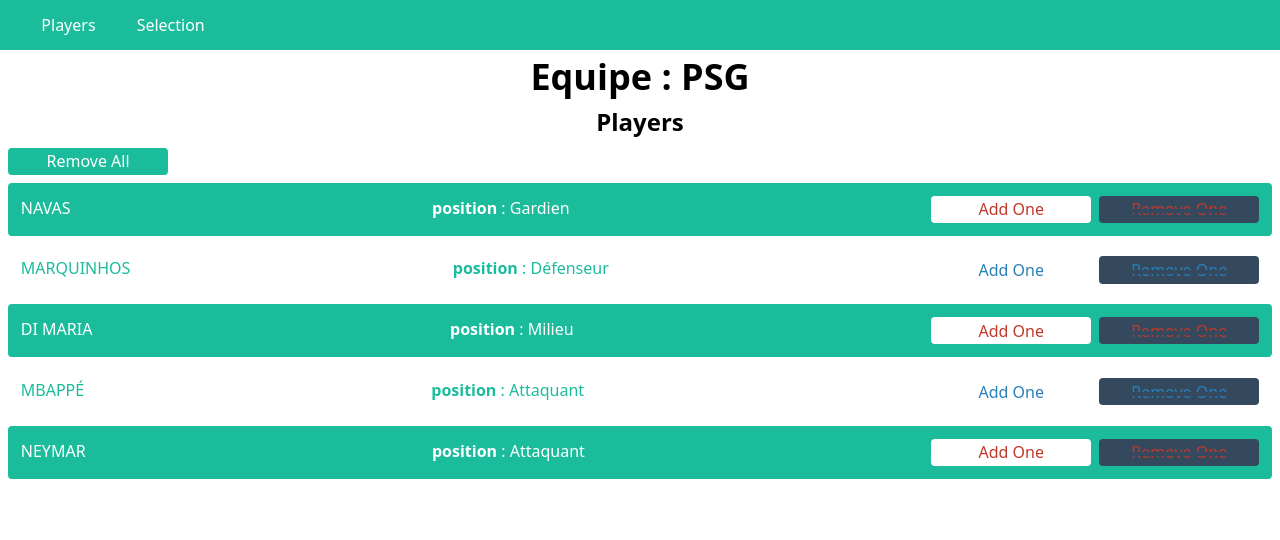
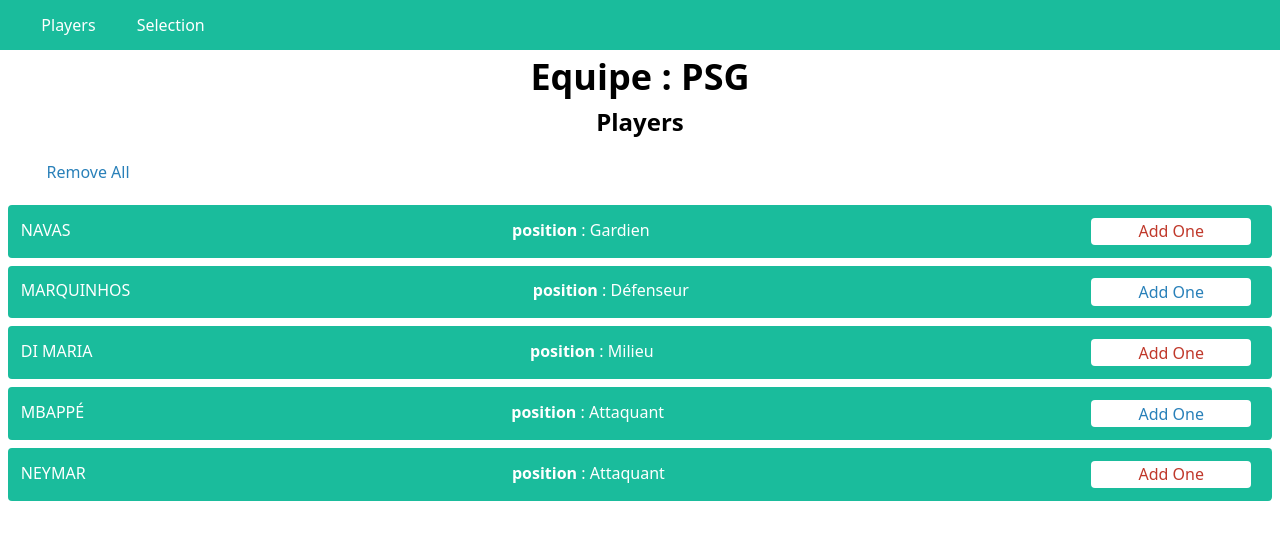
Before and after one commit to LucasLaurens/LUCAS_LAURENS_IWM_VUE_JS, a Vue app in the folder vue-game1/client/: page / in a window 1280 px wide. Shown: the top 540 px of the page. Built offline with nearby package versions, Linux system fonts and the light colour scheme.

Commit message:
[Feat] add and remove an item with vue store

```diff
--- a/vue-game1/client/package.json
+++ b/vue-game1/client/package.json
@@ -10,11 +10,13 @@
   "dependencies": {
     "autoprefixer": "^9.8.6",
     "core-js": "^3.7.0",
+    "eslint-loader": "^4.0.2",
     "postcss": "^7.0.35",
     "postcss-loader": "^4.1.0",
     "tailwindcss": "npm:@tailwindcss/postcss7-compat@^2.0.1",
     "vue": "^3.0.0",
-    "vue-router": "^4.0.0-rc.5"
+    "vue-router": "^4.0.0-rc.5",
+    "vuex": "^4.0.0-beta.1"
   },
   "devDependencies": {
     "@vue/cli-plugin-babel": "~4.5.0",
--- a/vue-game1/client/src/App.vue
+++ b/vue-game1/client/src/App.vue
@@ -1,6 +1,7 @@
 <template>
   <div id="main-view">
     <div class="menu">
+      <!-- eslint-disable-line no-mixed-spaces-and-tabs -->
       <router-link to="/">Players</router-link>
       <router-link to="/selection">Selection</router-link>
     </div>
--- a/vue-game1/client/src/components/PlayerCard.vue
+++ b/vue-game1/client/src/components/PlayerCard.vue
@@ -8,12 +8,6 @@
 				title="Add One"
 				:index="index"
 				@click="addData(playerData)"
-			/>
-			<base-button
-				class="remove"
-				title="Remove One"
-				:index="index"
-				@click="removeData(playerData)"
 			/>
 		</div>
 	</div>
@@ -29,9 +23,6 @@
 	methods: {
 		addData: function (player) {
 			this.$emit('add-data', player)
-		},
-		removeData: function (player) {
-			this.$emit('remove-data', player)
 		}
 	},
 	computed: {
--- a/vue-game1/client/src/components/global/BaseArray.vue
+++ b/vue-game1/client/src/components/global/BaseArray.vue
@@ -1,31 +1,50 @@
 <template>
 	<div>
-		<table v-show="listPlayers && listPlayers.length > 0" class="table-auto w-full base-array">
+		<table v-show="selection && selection.length > 0" class="table-auto w-full base-array">
 			<thead>
 				<tr>
-					<th class="w-1/4">name</th>
-					<th class="w-1/4">position</th>
-					<th class="w-1/4">country</th>
-					<th class="w-1/4">health</th>
+					<th class="w-1/5">Name</th>
+					<th class="w-1/5">Position</th>
+					<th class="w-1/5">Country</th>
+					<th class="w-1/5">Health</th>
+					<th class="w-1/5">Action</th>
 				</tr>
 			</thead>
 			<tbody>
-				<tr v-for="(player, index) in listPlayers" :key="index" :class="[(index%2==0) ? 'green-line' : 'white-line']">
-					<td class="w-1/4 text-center">{{player.name}}</td>
-					<td class="w-1/4 text-center">{{player.position}}</td>
-					<td class="w-1/4 text-center">{{player.country}}</td>
-					<td class="w-1/4 text-center">{{player.health}}</td>
+				<tr v-for="(player, index) in selection" :key="index" :class="[(index%2==0) ? 'green-line' : 'white-line']">
+					<td class="w-1/6 text-center">{{player.name}}</td>
+					<td class="w-1/6 text-center">{{player.position}}</td>
+					<td class="w-1/6 text-center">{{player.country}}</td>
+					<td class="w-1/6 text-center">{{player.health}}</td>
+					<td class="w-1/6 text-center">
+						<base-button
+							title="Remove"
+							:index="index"
+							@click="removeData(player)"
+						/>
+				</td>
 				</tr>
 			</tbody>
 		</table>
 	</div>
 </template>
 <script>
+import { mapActions } from 'vuex'
 export default {
 	name: "base-array",
 	props: {
-		listPlayers: Array
-	}
+		selection: Array
+	},
+	methods: {
+		...mapActions({
+			removePlayer: 'removePlayer'
+		}),
+		removeData: function(player) {
+			// Remove an item accordting to the name
+			this.removePlayer(player)
+			this.counter = this.$store.state.selection.length;
+		}
+	},
 }
 </script>
 <style>
--- a/vue-game1/client/src/components/global/BaseButton.vue
+++ b/vue-game1/client/src/components/global/BaseButton.vue
@@ -10,8 +10,7 @@
 	name: "base-button",
 	props: {
 		title: String,
-		index: Number,
-		clickMethod: Function
+		index: Number
 	}
 }
 </script>
--- a/vue-game1/client/src/screens/PlayerView.vue
+++ b/vue-game1/client/src/screens/PlayerView.vue
@@ -8,21 +8,20 @@
 				@click="removeAll"
 			/>
 			<player-card
-				v-show="datas && players.length > 0"
+				v-show="players && players.length > 0"
 				v-for="(player, i) in players" :key="i"
 				class="item-list"
-				:class="[(i%2==0) ? '' : 'blue', playerPicked(player)]"
+				:class="[(i%2==0) ? '' : 'blue']"
 				:playerData="player"
 				:index="i"
 				@add-data="(data) => addOne(data)"
-				@remove-data="(player) => removeOne(player)"
 			/>
 		</div>
 	</div>
 </template>
 <script>
-import datas from './../data/players.json'
 import PlayerCard from '../components/PlayerCard'
+import { mapActions } from 'vuex'
 export default {
 	name: "player-view",
 	components: {
@@ -30,48 +29,30 @@
 	},
 	data() {
 		return {
-			datas: datas,
-			counter: 0,
-			isCompleted: false,
-			list: [],
-			errorMessages: []
+			counter: 0
 		}
 	},
 	methods: {
+		...mapActions({
+			addPlayer: 'addPlayer'
+		}),
 		addOne: function(player) {
 			// Add an item in a list if doesn't exist
-			if (!this.list.includes(player)) {
-				this.list = [...this.list, player];
+			if (!this.$store.state.selection.includes(player)) {
+				this.addPlayer(player)
 			}
-			this.counter = this.list.length;
-		},
-		removeOne: function(player) {
-			// Remove an item accordting to the name
-			this.list = this.list.filter((item) => {
-				return item.name != player.name
-			});
-			this.counter = this.list.length;
-			if (this.counter == 0) {
-				this.isCompleted = false;
-			}
+			this.counter = this.$store.state.selection.length;
 		},
 		removeAll: function() {
 			// Remove all items in a list
 			this.list = [];
 			this.counter = 0;
 		},
-		playerPicked: function(player) {
-			// Get the color based on the player found
-			return (this.list.find(item => item.name === player.name)) ? 'grey greyAdd' : 'greyRemove'
-		}
 	},
 	computed: {
-		teamName: function() {
-			return datas.name;
+		players: function() {
+			return this.$store.state.players
 		},
-		players: function() {
-			return datas.players
-		}
 	},
 }
 </script>
@@ -83,33 +64,4 @@
 		padding: 1%;
 		background-color: #1abc9c;
 	}
-	.blue {
-		background-color: #fff;
-		color: #1abc9c;
-	}
-	.grey {
-		color: #1abc9c !important;
-		background-color: #34495e !important;
-	}
-	.greyAdd .add button, .greyRemove .remove button {
-		position: relative;
-		background-color: #34495e !important;
-		transition: .3s ease-in;
-	}
-	.greyAdd .add button::before, .greyRemove .remove button::before {
-		content: "";
-		position: absolute;
-		height: .25rem;
-		width: 100%;
-		top: 50%;
-		left: 0;
-		background: #34495e;
-	}
-	.btn-show {
-		width: 10rem;
-	}
-	.btn-show button {
-		color: #fff !important;
-		background: #1abc9c !important;
-	}
 </style>
--- a/vue-game1/client/src/screens/SelectionView.vue
+++ b/vue-game1/client/src/screens/SelectionView.vue
@@ -1,63 +1,22 @@
 <template>
-	<div>
-		<h2 class="second-title">Section</h2>
-		<!-- <base-array
-			v-show="listPlayers && listPlayers.length > 0"
-			:listPlayers="listPlayers"
-		/> -->
-		<!-- <base-button
-			class="btn-show"
-			title="Cacher Ma Selection"
-			@click="getComplete"
-		/> -->
-		<!-- Second part -->
-		<!-- <div class="m-2 mt-4">
-			<ul class="list-errors">
-				<li v-for="(msg, i) in errorMessages" :key="i">
-					{{msg}}
-				</li>
-			</ul>
-			<p>Ma liste contient <span style="font-weight: bold;">{{counter}}</span> <span v-if="counter > 1">joueurs</span><span v-else>joueur</span></p>
-			<base-button
-				v-show="isCompleted == false"
-				class="btn-show"
-				title="Montrer Ma Selection"
-				@click="getComplete"
-			/>
-		</div> -->
+	<div id="selection-view">
+		<h2 class="second-title">Selection</h2>
+		<base-array
+			v-show="selection && selection.length > 0"
+			:selection="selection"
+		/>
 	</div>
 </template>
 <script>
 export default {
-	name: "selection-box",
-	// props: {
-	// 	listPlayers: Array
-	// },
-	// methods: {
-		// getComplete() {
-		// 	// Display selection list if is completed or not
-		// 	this.errorMessages = []
-		// 	if (this.list.length > 0) {
-		// 		this.isCompleted = true;
-		// 	} else {
-		// 		const error = "Vous n'avez pas encore sélectionné de joueurs"
-		// 		if(!this.errorMessages.includes(error)) {
-		// 			this.errorMessages.push(error)
-		// 		}
-		// 	}
-		// }
-	// 	getComplete: function() {
-	// 		this.$emit('is-completed', false);
-	// 	}
-	// },
+	name: "selection-view",
+	computed: {
+		/* eslint-disable no-mixed-spaces-and-tabs */
+    	selection: function() {
+			console.log(this.$store.state.selection)
+			let store = this.$store.state.selection;
+			return (store && store.length > 0) ? store : [];
+		}
+  	}
 }
 </script>
-<style >
-		/* .list-errors li {
-		background: #ff5555;
-		color: #fff;
-		padding: 1%;
-		border-radius: 6px;
-		border: 2px solid #ff0000;
-	} */
-</style>
--- /dev/null
+++ b/vue-game1/client/src/store.js
@@ -0,0 +1,31 @@
+import { createStore } from 'vuex';
+import datas from './data/players.json'
+
+export const store = createStore({
+	state: {
+		players: datas.players,
+		selection: []
+	},
+	mutations: {
+		ADD_PLAYER: (state, player) => {
+			state.selection.push(player)
+		},
+		REMOVE_PLAYER: (state, player) => {
+			state.selection = state.selection.filter(item => {
+				return item.name !== player.name
+			});
+		},
+	},
+	getters: {
+		players: state => state.players,
+		selection: state => state.selection
+	},
+	actions: {
+		addPlayer: (store, player) => {
+			store.commit('ADD_PLAYER', player)
+		},
+		removePlayer: (store, player) => {
+			store.commit('REMOVE_PLAYER', player)
+		}
+	}
+});
```
Also changed, not shown: vue-game1/client/src/main.js (+6 -4 lines), vue-game1/client/src/router.js (+4 -5 lines), vue-game1/client/.eslintrc.js (added), 2 other files (tests, documents, lock files or other folders).
